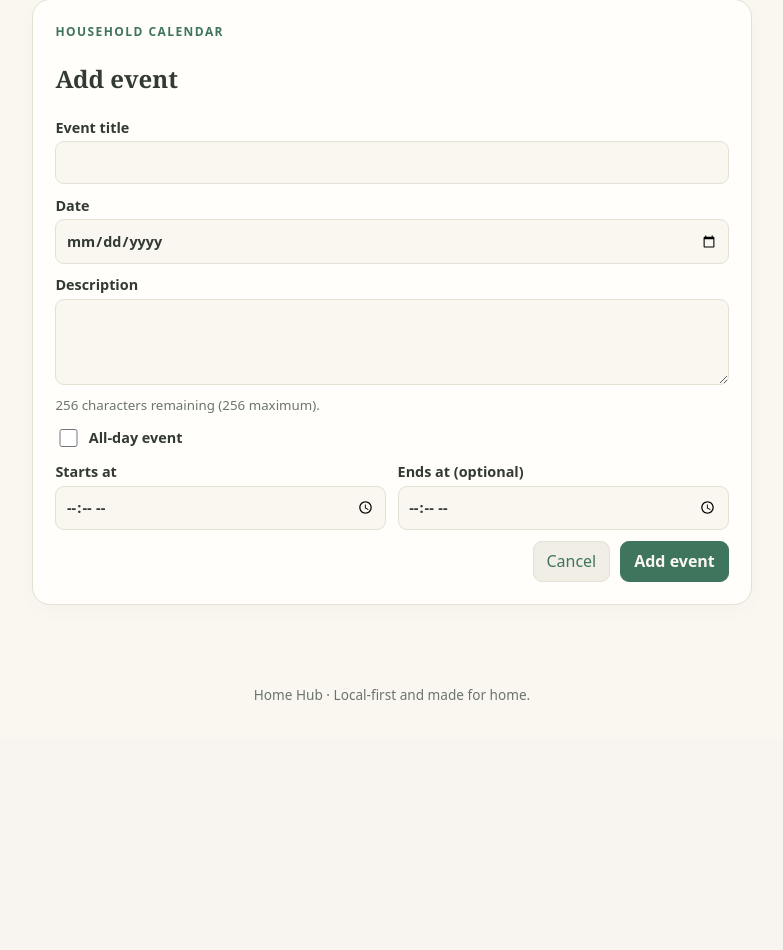
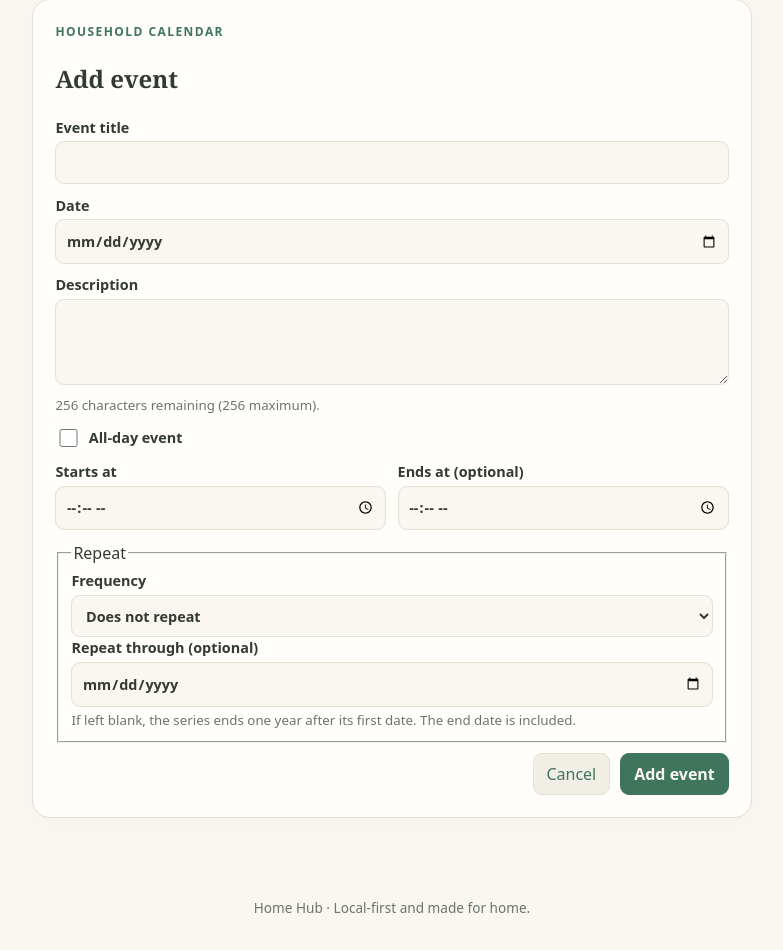
Before and after one commit to urfbound/rpi3b-llm-home-hub, a Flask app: template homehub/templates/event_form.html in a window 1280 px wide. Shown: the part 123-1073 px from the top of the page, without its empty margins (248-1031 px from the left). Before the commit the page ends 823 px from the top, so only its background shows below. Run offline with Flask 3, Linux system fonts and the light colour scheme; the template is opened without the code that fills it, so the values that code supplies are empty.

Commit message:
Add recurring calendar events
Generate daily, weekly, monthly, and yearly occurrences with a
one-year default end date. Support occurrence and series edits or
cancellations, and preserve existing events in the v8 migration.

```diff
--- a/homehub/app.py
+++ b/homehub/app.py
@@ -24,7 +24,7 @@ from .backups import (BackupError, backup_filename, create_backup,
                       prune_backups, restore_backup, validate_backup_directory)
 
 PH = PasswordHasher(memory_cost=16384, time_cost=2, parallelism=1)
-SCHEMA_VERSION = 7
+SCHEMA_VERSION = 8
 LOGIN_WINDOW_SECONDS = 15 * 60
 LOGIN_USERNAME_LIMIT = 5
 LOGIN_ADDRESS_LIMIT = 30
@@ -321,7 +321,8 @@ CREATE TABLE IF NOT EXISTS events (
  created_by INTEGER NOT NULL REFERENCES users(id),
  description TEXT NOT NULL DEFAULT '',
  all_day INTEGER NOT NULL DEFAULT 1 CHECK(all_day IN (0,1)),
- start_time TEXT, end_time TEXT
+ start_time TEXT, end_time TEXT,
+ series_id INTEGER, recurrence_frequency TEXT, recurrence_until TEXT
 );
 CREATE INDEX IF NOT EXISTS events_date ON events(event_date,id);
 CREATE TABLE IF NOT EXISTS chores (
@@ -522,6 +523,9 @@ def initialize_database(db_path):
                 ('all_day', 'INTEGER NOT NULL DEFAULT 1'),
                 ('start_time', 'TEXT'),
                 ('end_time', 'TEXT'),
+                ('series_id', 'INTEGER'),
+                ('recurrence_frequency', 'TEXT'),
+                ('recurrence_until', 'TEXT'),
             ):
                 if column not in event_columns:
                     db.execute(f'ALTER TABLE events ADD COLUMN {column} {definition}')
@@ -576,6 +580,58 @@ def event_form_values(form):
         'title': title, 'event_date': event_date, 'description': description,
         'all_day': int(all_day), 'start_time': start_time, 'end_time': end_time,
     }
+
+def recurrence_values(form, event_date):
+    """Validate a recurrence rule and return its inclusive end date."""
+    frequency = form.get('recurrence_frequency', '').strip()
+    if frequency not in ('', 'daily', 'weekly', 'monthly', 'yearly'):
+        abort(400, description='Choose a supported recurrence interval.')
+    if not frequency:
+        return None, None
+    try:
+        until_text = form.get('recurrence_until', '').strip()
+        if until_text:
+            until = date.fromisoformat(until_text)
+            if until.isoformat() != until_text:
+                raise ValueError
+        else:
+            start = date.fromisoformat(event_date)
+            try:
+                until = start.replace(year=start.year + 1)
+            except ValueError:
+                until = start.replace(year=start.year + 1, day=28)
+    except ValueError:
+        abort(400, description='Enter a valid recurrence end date.')
+    if until < date.fromisoformat(event_date):
+        abort(400, description='The recurrence end date must be on or after the event date.')
+    return frequency, until.isoformat()
+
+def recurrence_dates(start_text, frequency, until_text):
+    """Generate dates through the inclusive end date; month/year dates clamp."""
+    start = date.fromisoformat(start_text)
+    until = date.fromisoformat(until_text)
+    result = []
+    index = 0
+    while True:
+        if frequency == 'daily':
+            occurrence = start + timedelta(days=index)
+        elif frequency == 'weekly':
+            occurrence = start + timedelta(weeks=index)
+        elif frequency in ('monthly', 'yearly'):
+            months = index if frequency == 'monthly' else index * 12
+            year = start.year + (start.month - 1 + months) // 12
+            month = (start.month - 1 + months) % 12 + 1
+            day = min(start.day, pycalendar.monthrange(year, month)[1])
+            occurrence = date(year, month, day)
+        else:
+            raise ValueError('Unsupported recurrence frequency')
+        if occurrence > until:
+            break
+        result.append(occurrence.isoformat())
+        index += 1
+        if index > 3660:
+            abort(400, description='A recurring series cannot exceed 3,660 occurrences.')
+    return result
 
 def event_time_label(value):
     if not value:
@@ -1821,15 +1877,28 @@ def create_app(test_config=None):
         if g.user['account_kind'] == 'house':
             abort(403)
         values = event_form_values(request.form)
+        frequency, until = recurrence_values(request.form, values['event_date'])
+        occurrence_dates = (recurrence_dates(values['event_date'], frequency, until)
+                            if frequency else [values['event_date']])
         db = get_db()
         with db:
-            cursor = db.execute(
-                'INSERT INTO events(title,event_date,created_by,description,all_day,start_time,end_time) '
-                'VALUES(?,?,?,?,?,?,?)',
-                (values['title'], values['event_date'], g.user['id'], values['description'],
-                 values['all_day'], values['start_time'], values['end_time']),
-            )
-        return redirect(url_for('event_detail', event_id=cursor.lastrowid))
+            first_id = None
+            occurrence_ids = []
+            for occurrence_date in occurrence_dates:
+                cursor = db.execute(
+                    'INSERT INTO events(title,event_date,created_by,description,all_day,start_time,end_time,'
+                    'series_id,recurrence_frequency,recurrence_until) VALUES(?,?,?,?,?,?,?,?,?,?)',
+                    (values['title'], occurrence_date, g.user['id'], values['description'],
+                     values['all_day'], values['start_time'], values['end_time'], None,
+                     frequency, until),
+                )
+                occurrence_ids.append(cursor.lastrowid)
+                if first_id is None:
+                    first_id = cursor.lastrowid
+            if frequency:
+                db.executemany('UPDATE events SET series_id=? WHERE id=?',
+                               [(first_id, occurrence_id) for occurrence_id in occurrence_ids])
+        return redirect(url_for('event_detail', event_id=first_id))
 
     @app.get('/events/<int:event_id>')
     @login_required
@@ -1840,6 +1909,7 @@ def create_app(test_config=None):
         can_edit = (event['created_by'] == g.user['id'] or g.user['role'] == 'admin')
         return render_template(
             'event_detail.html', event=event, can_edit=can_edit,
+            recurring=bool(event['series_id'] and event['recurrence_frequency']),
             start_label=event_time_label(event['start_time']),
             end_label=event_time_label(event['end_time']),
         )
@@ -1856,26 +1926,70 @@ def create_app(test_config=None):
         if request.method == 'GET':
             return render_template('event_form.html', event=event, editing=True)
         values = event_form_values(request.form)
+        edit_scope = request.form.get('edit_scope', 'series' if event['series_id'] else 'occurrence')
+        if edit_scope not in ('occurrence', 'series'):
+            abort(400)
         with db:
-            db.execute(
-                'UPDATE events SET title=?,event_date=?,description=?,all_day=?,start_time=?,end_time=? '
-                'WHERE id=?',
-                (values['title'], values['event_date'], values['description'], values['all_day'],
-                 values['start_time'], values['end_time'], event_id),
-            )
-        return redirect(url_for('event_detail', event_id=event_id))
+            group_id = event['series_id'] or event['id']
+            if edit_scope == 'series' and event['series_id']:
+                frequency, until = recurrence_values(request.form, values['event_date'])
+                occurrence_dates = (recurrence_dates(values['event_date'], frequency, until)
+                                    if frequency else [values['event_date']])
+                existing = db.execute(
+                    'SELECT id FROM events WHERE series_id=? ORDER BY event_date,id',
+                    (group_id,),
+                ).fetchall()
+                for index, occurrence_date in enumerate(occurrence_dates):
+                    columns = (values['title'], occurrence_date, values['description'],
+                               values['all_day'], values['start_time'], values['end_time'],
+                               group_id if frequency else None, frequency, until)
+                    if index < len(existing):
+                        db.execute(
+                            'UPDATE events SET title=?,event_date=?,description=?,all_day=?,start_time=?,end_time=?,'
+                            'series_id=?,recurrence_frequency=?,recurrence_until=? WHERE id=?',
+                            (*columns, existing[index]['id']),
+                        )
+                    else:
+                        db.execute(
+                            'INSERT INTO events(title,event_date,created_by,description,all_day,start_time,end_time,'
+                            'series_id,recurrence_frequency,recurrence_until) VALUES(?,?,?,?,?,?,?,?,?,?)',
+                            (values['title'], occurrence_date, event['created_by'], values['description'],
+                             values['all_day'], values['start_time'], values['end_time'],
+                             group_id if frequency else None, frequency, until),
+                        )
+                for row in existing[len(occurrence_dates):]:
+                    db.execute('DELETE FROM events WHERE id=?', (row['id'],))
+                redirect_id = existing[0]['id']
+            else:
+                db.execute(
+                    'UPDATE events SET title=?,event_date=?,description=?,all_day=?,start_time=?,end_time=?,'
+                    'series_id=NULL,recurrence_frequency=NULL,recurrence_until=NULL WHERE id=?',
+                    (values['title'], values['event_date'], values['description'], values['all_day'],
+                     values['start_time'], values['end_time'], event_id),
+                )
+                redirect_id = event_id
+        return redirect(url_for('event_detail', event_id=redirect_id))
 
     @app.post('/events/<int:event_id>/delete')
     @login_required
     def delete_event(event_id):
         db = get_db()
-        event = db.execute('SELECT id,created_by FROM events WHERE id=?', (event_id,)).fetchone()
+        event = db.execute('SELECT id,created_by,series_id,recurrence_frequency FROM events WHERE id=?',
+                           (event_id,)).fetchone()
         if not event:
             abort(404)
         if event['created_by'] != g.user['id'] and g.user['role'] != 'admin':
             abort(403)
+        delete_scope = request.form.get(
+            'delete_scope', 'series' if event['series_id'] else 'occurrence'
+        )
+        if delete_scope not in ('occurrence', 'series'):
+            abort(400)
         with db:
-            db.execute('DELETE FROM events WHERE id=?', (event_id,))
+            if delete_scope == 'series' and event['series_id']:
+                db.execute('DELETE FROM events WHERE series_id=?', (event['series_id'],))
+            else:
+                db.execute('DELETE FROM events WHERE id=?', (event_id,))
         return redirect(url_for('index') + '#calendar')
 
     @app.get('/calendar.ics')
--- a/homehub/templates/event_detail.html
+++ b/homehub/templates/event_detail.html
@@ -14,6 +14,7 @@
 <dialog id="delete-event-dialog"><form method="post" action="{{ url_for('delete_event', event_id=event['id']) }}" class="dialog-form">
   <input type="hidden" name="_csrf" value="{{ csrf_token }}"><p class="eyebrow">Permanent removal</p><h2>Delete this event?</h2>
   <p>{{ event['title'] }} will be removed from the household calendar.</p>
+  {% if recurring %}<label>Delete<select name="delete_scope"><option value="occurrence">Only this occurrence</option><option value="series">Entire series</option></select></label>{% endif %}
   <div class="dialog-actions"><button type="button" onclick="this.closest('dialog').close()">Keep event</button><button class="danger">Delete event</button></div>
 </form></dialog>
 {% endif %}
--- a/homehub/templates/event_form.html
+++ b/homehub/templates/event_form.html
@@ -14,6 +14,25 @@
       <label>Starts at<input type="time" name="start_time" value="{{ event['start_time'] or '' }}"></label>
       <label>Ends at (optional)<input type="time" name="end_time" value="{{ event['end_time'] or '' }}"></label>
     </div>
+    {% if not editing or event['series_id'] %}
+    <fieldset class="event-recurrence">
+      <legend>Repeat</legend>
+      <label>Frequency<select name="recurrence_frequency">
+        <option value="" {% if not event['recurrence_frequency'] %}selected{% endif %}>Does not repeat</option>
+        {% for frequency in ('daily','weekly','monthly','yearly') %}
+        <option value="{{ frequency }}" {% if event['recurrence_frequency']==frequency %}selected{% endif %}>{{ frequency|capitalize }}</option>
+        {% endfor %}
+      </select></label>
+      <label>Repeat through (optional)<input type="date" name="recurrence_until" value="{{ event['recurrence_until'] or '' }}"></label>
+      <small class="muted">If left blank, the series ends one year after its first date. The end date is included.</small>
+    </fieldset>
+    {% endif %}
+    {% if editing and event['series_id'] %}
+    <label>Apply changes to<select name="edit_scope">
+      <option value="occurrence">Only this occurrence</option>
+      <option value="series" selected>Entire series</option>
+    </select></label>
+    {% endif %}
     <div class="actions"><a class="button" href="{{ url_for('index') }}#calendar">Cancel</a><button class="primary">{{ 'Save event' if editing else 'Add event' }}</button></div>
   </form>
 </section>
```
Also changed, not shown: docs/IMPLEMENTATION_AGENDA.md (+11 -9 lines), tests/test_calendar_events.py (+181 -2 lines), tests/test_migrations.py (+15 -15 lines).
